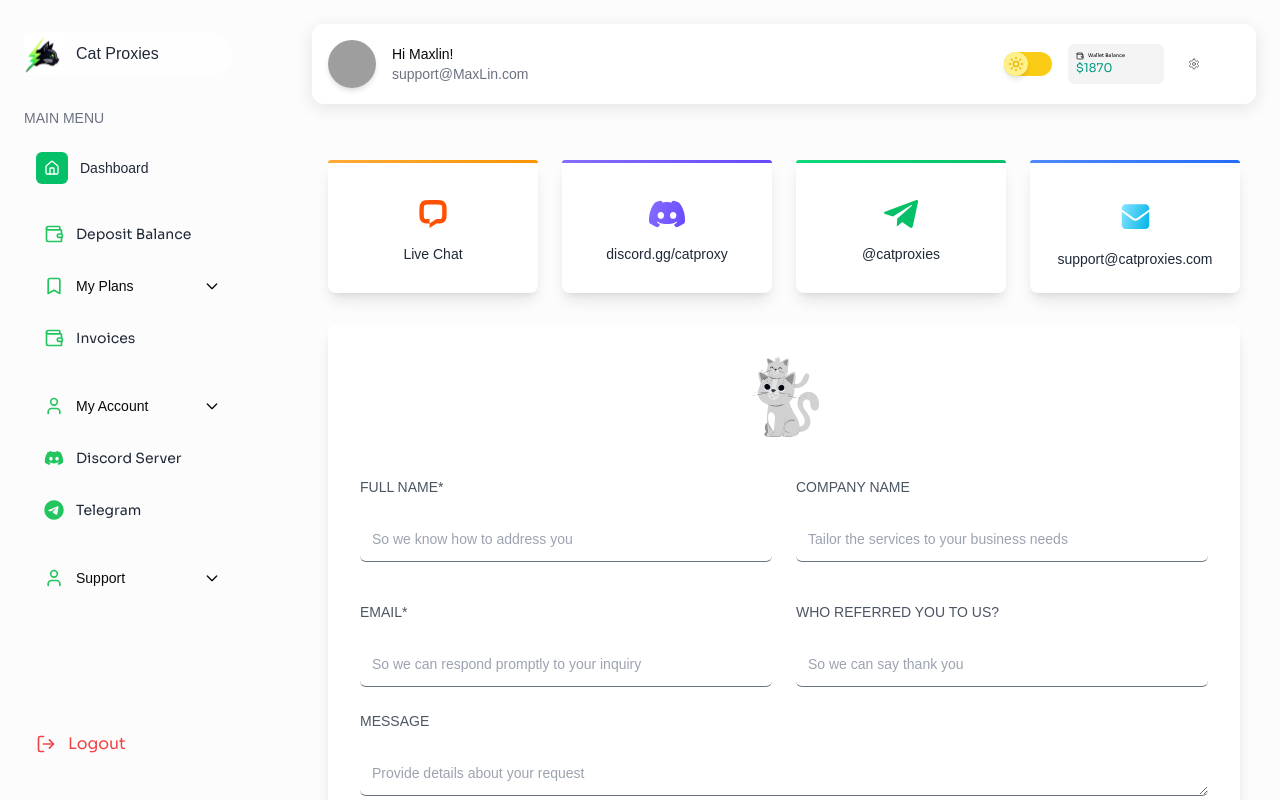
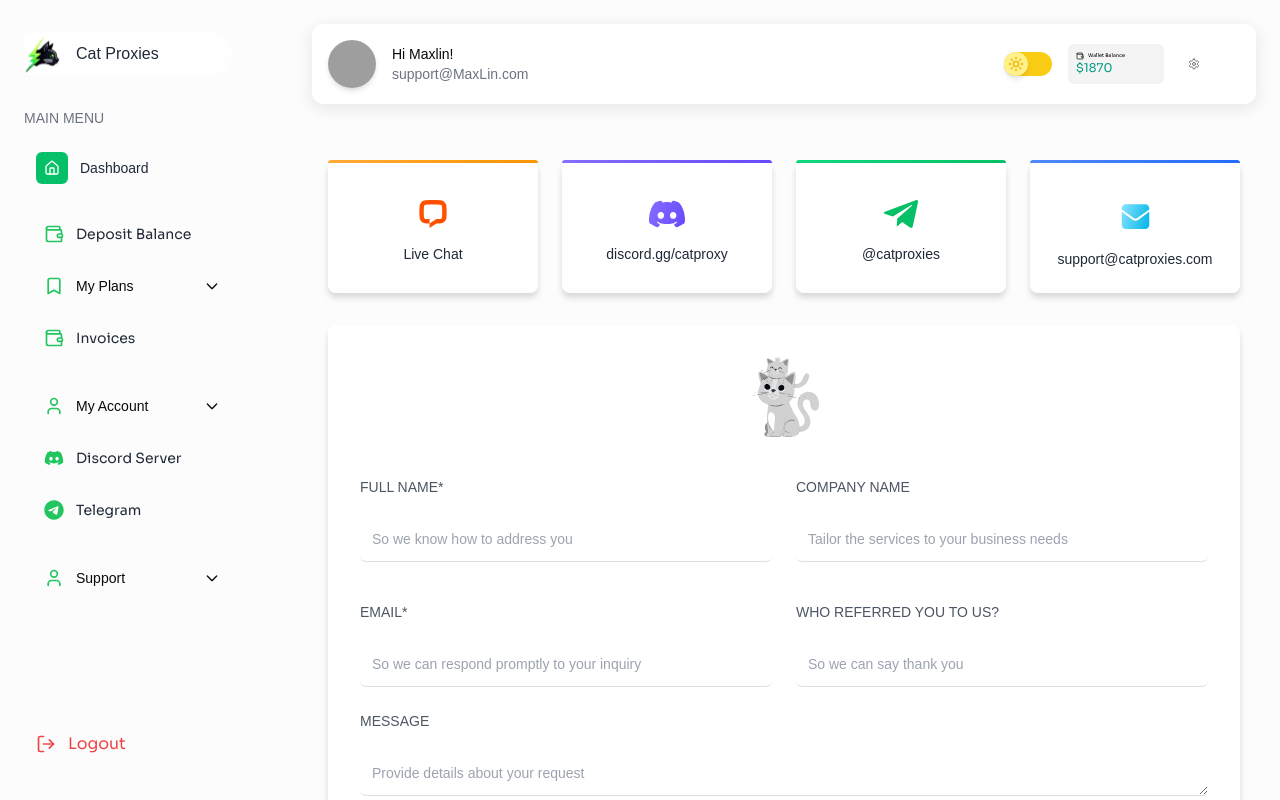
Before and after one commit to myselfabhi/Cat_Proxies, a Next.js app: page /dashboard/support/contact-us in a window 1280 px wide. Shown: the top 800 px of the page. Built offline with nearby package versions, Linux system fonts and the light colour scheme; grey boxes are pictures that could not be loaded; a web font is replaced by a local one.

Commit message:
fix: contact us text colours and designs

```diff
--- a/src/components/dashboard/support/Contact-us.tsx
+++ b/src/components/dashboard/support/Contact-us.tsx
@@ -39,7 +39,7 @@ const Contactus_db = () => {
           {contactMethods.map((method) => (
             <div
               key={method.id}
-              className="relative flex flex-col items-center text-center p-6 bg-white dark:bg-[#1E2327] rounded-lg shadow-lg hover:shadow-lg transition-shadow"
+              className="relative flex flex-col items-center text-center p-6 bg-white dark:bg-[#1E2327] rounded-lg shadow-deepest hover:shadow-lg transition-shadow"
             >
               {/* Top Border with Gradient */}
               <div
@@ -94,7 +94,7 @@ const Contactus_db = () => {
         </div>
 
         {/* Contact Form */}
-        <div className="bg-white dark:bg-[#1E2327] p-6 md:p-8 rounded-lg shadow-lg">
+        <div className="bg-white dark:bg-[#1E2327] p-6 md:p-8 rounded-lg shadow-deepest">
           <div className="flex justify-center mb-6">
             <img
               src="/cat_contact.svg"
@@ -112,7 +112,7 @@ const Contactus_db = () => {
                 </label>
                 <input
                   type="text"
-                  className="mt-1 w-full p-3 text-sm border-b border-gray-500 dark:border-gray-700 rounded-md bg-white dark:bg-[#161B1E] text-gray-800 dark:text-gray-200 focus:outline-none focus:ring focus:ring-orange-300 dark:focus:ring-orange-600"
+                  className="mt-1 w-full p-3 text-sm border-b border-[#E0E0E0] dark:border-gray-700 rounded-md bg-white dark:bg-[#161B1E] text-gray-800 dark:text-gray-200 focus:outline-none focus:ring focus:ring-orange-300 dark:focus:ring-orange-600"
                   placeholder="So we know how to address you"
                 />
               </div>
@@ -122,7 +122,7 @@ const Contactus_db = () => {
                 </label>
                 <input
                   type="text"
-                  className="mt-1 w-full p-3 text-sm border-b border-gray-500 dark:border-gray-700 rounded-md bg-white dark:bg-[#161B1E] text-gray-800 dark:text-gray-200 focus:outline-none focus:ring focus:ring-orange-300 dark:focus:ring-orange-600"
+                  className="mt-1 w-full p-3 text-sm border-b border-[#E0E0E0] dark:border-gray-700 rounded-md bg-white dark:bg-[#161B1E] text-gray-800 dark:text-gray-200 focus:outline-none focus:ring focus:ring-orange-300 dark:focus:ring-orange-600"
                   placeholder="Tailor the services to your business needs"
                 />
               </div>
@@ -136,7 +136,7 @@ const Contactus_db = () => {
                 </label>
                 <input
                   type="email"
-                  className="mt-1 w-full p-3 text-sm border-b border-gray-500 dark:border-gray-700 rounded-md bg-white dark:bg-[#161B1E] text-gray-800 dark:text-gray-200 focus:outline-none focus:ring focus:ring-orange-300 dark:focus:ring-orange-600"
+                  className="mt-1 w-full p-3 text-sm border-b border-[#E0E0E0] dark:border-gray-700 rounded-md bg-white dark:bg-[#161B1E] text-gray-800 dark:text-gray-200 focus:outline-none focus:ring focus:ring-orange-300 dark:focus:ring-orange-600"
                   placeholder="So we can respond promptly to your inquiry"
                 />
               </div>
@@ -146,7 +146,7 @@ const Contactus_db = () => {
                 </label>
                 <input
                   type="text"
-                  className="mt-1 w-full p-3 text-sm border-b border-gray-500 dark:border-gray-700 rounded-md bg-white dark:bg-[#161B1E] text-gray-800 dark:text-gray-200 focus:outline-none focus:ring focus:ring-orange-300 dark:focus:ring-orange-600"
+                  className="mt-1 w-full p-3 text-sm border-b border-[#E0E0E0] dark:border-gray-700 rounded-md bg-white dark:bg-[#161B1E] text-gray-800 dark:text-gray-200 focus:outline-none focus:ring focus:ring-orange-300 dark:focus:ring-orange-600"
                   placeholder="So we can say thank you"
                 />
               </div>
@@ -158,7 +158,7 @@ const Contactus_db = () => {
                 MESSAGE
               </label>
               <textarea
-                className="mt-1 w-full p-3 text-sm border-b border-gray-500 dark:border-gray-700 rounded-md bg-white dark:bg-[#161B1E] text-gray-800 dark:text-gray-200 focus:outline-none focus:ring focus:ring-orange-300 dark:focus:ring-orange-600"
+                className="mt-1 w-full p-3 text-sm border-b border-[#E0E0E0] dark:border-gray-700 rounded-md bg-white dark:bg-[#161B1E] text-gray-800 dark:text-gray-200 focus:outline-none focus:ring focus:ring-orange-300 dark:focus:ring-orange-600"
                 placeholder="Provide details about your request"
                 rows={1}
               ></textarea>
@@ -199,7 +199,7 @@ const Contactus_db = () => {
                     fill="#28303F"
                   />
                 </svg>
-                <p className="text-sm text-gray-600 dark:text-gray-400">
+                <p className="text-sm text-gray-600 underline dark:text-gray-400">
                   Click here to upload document
                 </p>
               </div>
--- a/tailwind.config.ts
+++ b/tailwind.config.ts
@@ -22,6 +22,7 @@ const config: Config = {
       boxShadow: {
         soft: '0px 3px 8px -1px #0000000D',
         deep: '0px 4px 16px 2px #00000014',
+        deepest: '0px 4.87px 6.82px 0px rgba(0, 0, 0, 0.14)',
         custom: "-2px 4px 20px 0px rgba(0, 0, 0, 0.12)",
         outline:
           "0px -8px 20.6px 0px rgba(0, 0, 0, 0.02) inset, 0px 2px 7px 0px rgba(0, 0, 0, 0.15)",
```
